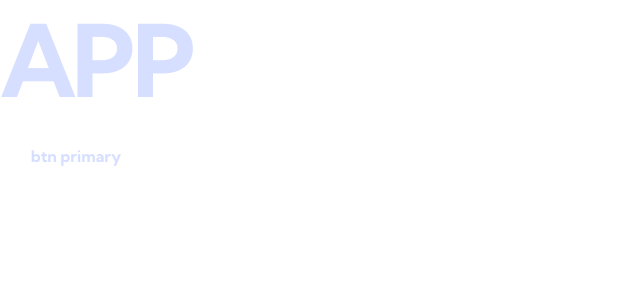
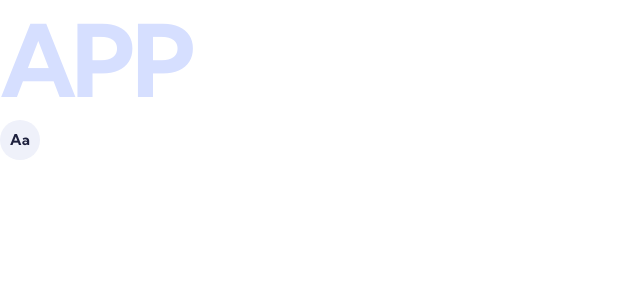
Before and after one commit to WandoCode/pomodoro, a Next.js app: page / in a window 1280 px wide. Shown: the top 300 px of the page, without its empty margins (0-640 px from the left). Built offline with nearby package versions, Linux system fonts and the light colour scheme.

Commit message:
Add secondary btn style

```diff
--- a/src/components/atoms/Button.tsx
+++ b/src/components/atoms/Button.tsx
@@ -10,13 +10,15 @@ export const Button = ({
   className,
   text,
   type,
-  active,
+  active = true,
   handleClick,
   ...props
 }: Props) => {
   const btnClass = {
-    primary: `btn btn--primary ${active ? null : 'btn--inactive'}`,
-    secondary: 'btn btn--secondary ',
+    primary: `btn btn--primary ${active ? null : 'btn--primary-inactive'} `,
+    secondary: `btn btn--secondary ${
+      active ? null : 'btn--secondary-inactive'
+    } `,
   }
 
   return (
--- a/src/pages/index.tsx
+++ b/src/pages/index.tsx
@@ -7,8 +7,8 @@ export default function Home() {
         <h1 className="h1">APP</h1>
         <Button
           className=""
-          text="btn primary"
-          type="primary"
+          text="Aa"
+          type="secondary"
           active={false}
           handleClick={() => {}}
         />
--- a/src/styles/abstracts/_colors.scss
+++ b/src/styles/abstracts/_colors.scss
@@ -16,7 +16,7 @@ $colors: (
   ),
   secondary: (
     400: hsl(234, 35%, 58%),
-    700: hsl(235, 35%, 18%),
+    700: hsl(234, 35%, 18%),
     800: hsl(234, 39%, 14%),
   ),
   neutral: (
--- a/src/styles/components/_button.scss
+++ b/src/styles/components/_button.scss
@@ -14,7 +14,7 @@
     }
   }
 
-  &--inactive {
+  &--primary-inactive {
     background-color: transparent;
     color: inherit;
 
@@ -22,4 +22,23 @@
       background-color: transparent;
     }
   }
+
+  &--secondary {
+    border-radius: 1000px;
+    background-color: var(--clr-secondary-800);
+    height: rem(40);
+    width: rem(40);
+    color: var(--clr-neutral-100);
+    font-size: rem(15);
+  }
+
+  &--secondary-inactive {
+    background-color: var(--clr-neutral-200);
+    color: var(--clr-secondary-700);
+
+    &:hover {
+      outline: 1px solid var(--clr-neutral-200);
+      outline-offset: 5px;
+    }
+  }
 }
```
